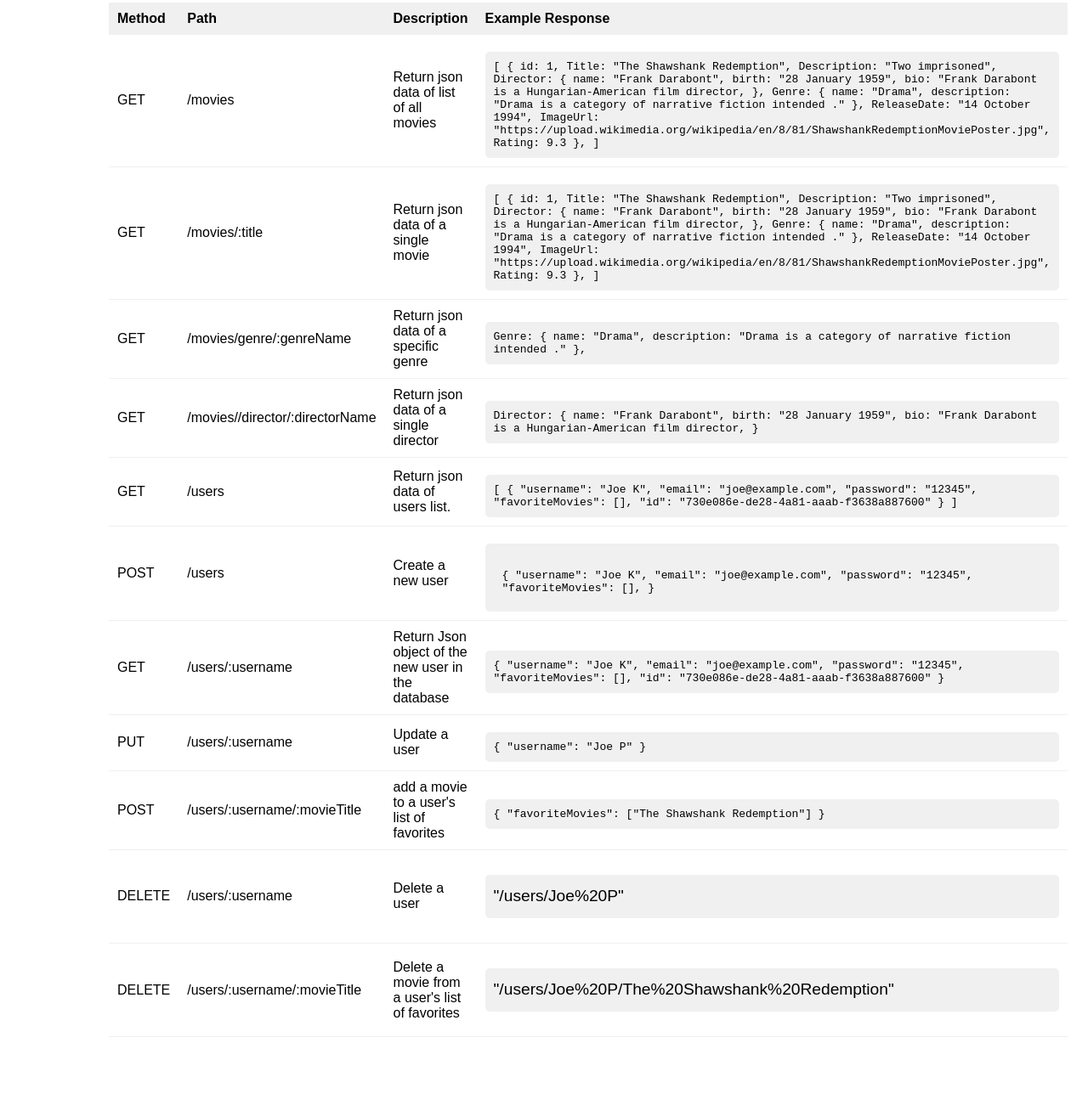
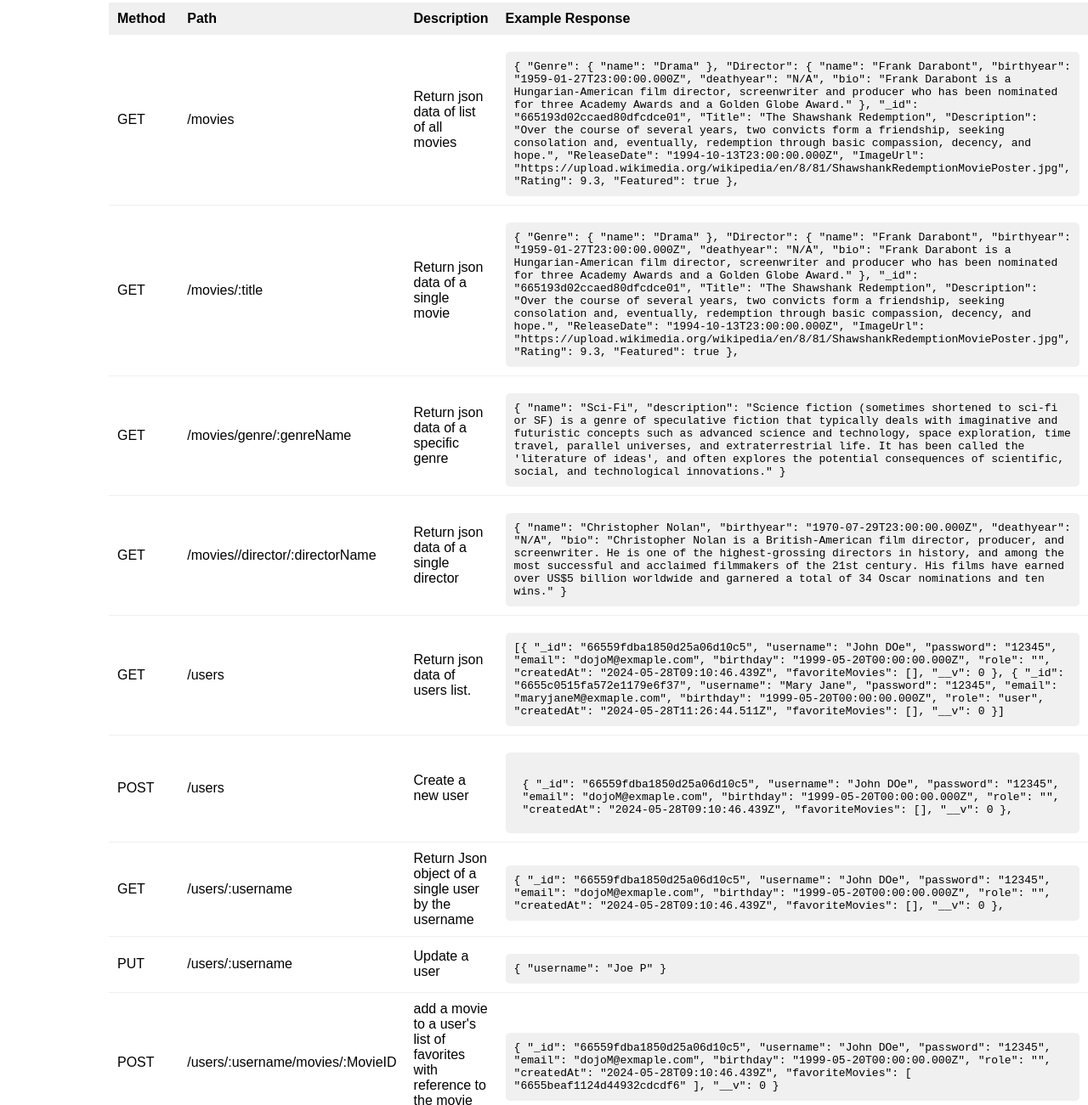
Before and after one commit to NodEm9/movie_api, a website: page public/documentation.html in a window 1280 px wide. Shown: the part 364-1665 px from the top of the page at 85% size. Before the commit the page ends 1605 px from the top, so only its background shows below. Drawn offline with Linux system fonts and the light colour scheme.

Commit message:
Refactor endpionts and return data types examples to be the new data from mongoose model pattern

```diff
--- a/public/documentation.html
+++ b/public/documentation.html
@@ -1,8 +1,8 @@
 <!DOCTYPE html>
 <html lang="en">
   <head>
-  <meta charset="UTF-8">
-  <meta name="viewport" content="width=device-width, initial-scale=1.0">
+    <meta charset="UTF-8" />
+    <meta name="viewport" content="width=device-width, initial-scale=1.0" />
     <title>Documentation</title>
   </head>
   <style>
@@ -30,7 +30,8 @@
       border-radius: 10px;
     }
 
-  #Intro-text, #Intro-text1 {
+    #Intro-text,
+    #Intro-text1 {
       font-size: 1.2em;
       line-height: 1.6;
       border-radius: 5px;
@@ -72,12 +73,13 @@
     }
   </style>
   <body>
-  <h1>Documentation</h1>
+    <h1>API Documentation</h1>
     <div>
-    <p id="Intro-text">The web
-      application will provide users with access to information about different
-      movies, directors, and genres. Users will be able to sign up, update their
-      personal information, and create a list of their favorite movies.
+      <p id="Intro-text">
+        The web application will provide users with access to information about
+        different movies, directors, and genres. Users will be able to sign up,
+        update their personal information, and create a list of their favorite
+        movies.
       </p>
 
       <p id="Intro-text1">Here is the documentation for the Movie API:</p>
@@ -99,25 +101,24 @@
             <td>Return json data of list of all movies</td>
             <td>
               <code>
-            [
                 {
-              id: 1,
-              Title: "The Shawshank Redemption",
-              Description: "Two imprisoned",
-              Director: {
-                name: "Frank Darabont",
-                birth: "28 January 1959",
-                bio: "Frank Darabont is a Hungarian-American film director,
+                  "Genre": {
+                    "name": "Drama"
                   },
-              Genre: {
-                name: "Drama",
-                description: "Drama is a category of narrative fiction intended ."
+                  "Director": {
+                    "name": "Frank Darabont",
+                    "birthyear": "1959-01-27T23:00:00.000Z",
+                    "deathyear": "N/A",
+                    "bio": "Frank Darabont is a Hungarian-American film director, screenwriter and producer who has been nominated for three Academy Awards and a Golden Globe Award."
                   },
-              ReleaseDate: "14 October 1994",
-              ImageUrl: "https://upload.wikimedia.org/wikipedia/en/8/81/ShawshankRedemptionMoviePoster.jpg",
-              Rating: 9.3
+                  "_id": "665193d02ccaed80dfcdce01",
+                  "Title": "The Shawshank Redemption",
+                  "Description": "Over the course of several years, two convicts form a friendship, seeking consolation and, eventually, redemption through basic compassion, decency, and hope.",
+                  "ReleaseDate": "1994-10-13T23:00:00.000Z",
+                  "ImageUrl": "https://upload.wikimedia.org/wikipedia/en/8/81/ShawshankRedemptionMoviePoster.jpg",
+                  "Rating": 9.3,
+                  "Featured": true
                 },
-            ]
               </code>
             </td>
           </tr>
@@ -127,25 +128,24 @@
             <td>Return json data of a single movie</td>
             <td>
               <code>
-            [
                 {
-              id: 1,
-              Title: "The Shawshank Redemption",
-              Description: "Two imprisoned",
-              Director: {
-                name: "Frank Darabont",
-                birth: "28 January 1959",
-                bio: "Frank Darabont is a Hungarian-American film director,
+                  "Genre": {
+                    "name": "Drama"
                   },
-              Genre: {
-                name: "Drama",
-                description: "Drama is a category of narrative fiction intended ."
+                  "Director": {
+                    "name": "Frank Darabont",
+                    "birthyear": "1959-01-27T23:00:00.000Z",
+                    "deathyear": "N/A",
+                    "bio": "Frank Darabont is a Hungarian-American film director, screenwriter and producer who has been nominated for three Academy Awards and a Golden Globe Award."
                   },
-              ReleaseDate: "14 October 1994",
-              ImageUrl: "https://upload.wikimedia.org/wikipedia/en/8/81/ShawshankRedemptionMoviePoster.jpg",
-              Rating: 9.3
+                  "_id": "665193d02ccaed80dfcdce01",
+                  "Title": "The Shawshank Redemption",
+                  "Description": "Over the course of several years, two convicts form a friendship, seeking consolation and, eventually, redemption through basic compassion, decency, and hope.",
+                  "ReleaseDate": "1994-10-13T23:00:00.000Z",
+                  "ImageUrl": "https://upload.wikimedia.org/wikipedia/en/8/81/ShawshankRedemptionMoviePoster.jpg",
+                  "Rating": 9.3,
+                  "Featured": true
                 },
-            ]
               </code>
             </td>
           </tr>
@@ -155,10 +155,10 @@
             <td>Return json data of a specific genre</td>
             <td>
               <code>
-              Genre: {
-                name: "Drama",
-                description: "Drama is a category of narrative fiction intended ."
-              },
+                {
+                  "name": "Sci-Fi",
+                  "description": "Science fiction (sometimes shortened to sci-fi or SF) is a genre of speculative fiction that typically deals with imaginative and futuristic concepts such as advanced science and technology, space exploration, time travel, parallel universes, and extraterrestrial life. It has been called the 'literature of ideas', and often explores the potential consequences of scientific, social, and technological innovations."
+                }
               </code>
             </td>
           </tr>
@@ -168,10 +168,11 @@
             <td>Return json data of a single director</td>
             <td>
               <code>
-            Director: {
-              name: "Frank Darabont",
-              birth: "28 January 1959",
-              bio: "Frank Darabont is a Hungarian-American film director,
+                {
+                  "name": "Christopher Nolan",
+                  "birthyear": "1970-07-29T23:00:00.000Z",
+                  "deathyear": "N/A",
+                  "bio": "Christopher Nolan is a British-American film director, producer, and screenwriter. He is one of the highest-grossing directors in history, and among the most successful and acclaimed filmmakers of the 21st century. His films have earned over US$5 billion worldwide and garnered a total of 34 Oscar nominations and ten wins."
                 }
               </code>
             </td>
@@ -182,15 +183,28 @@
             <td>Return json data of users list.</td>
             <td>
               <code>
-          [
+                [{
+                  "_id": "66559fdba1850d25a06d10c5",
+                  "username": "John DOe",
+                  "password": "12345",
+                  "email": "dojoM@exmaple.com",
+                  "birthday": "1999-05-20T00:00:00.000Z",
+                  "role": "",
+                  "createdAt": "2024-05-28T09:10:46.439Z",
+                  "favoriteMovies": [],
+                  "__v": 0
+                },
                 {
-            "username": "Joe K",
-            "email": "joe@example.com",
+                  "_id": "6655c0515fa572e1179e6f37",
+                  "username": "Mary Jane",
                   "password": "12345",
+                  "email": "maryjaneM@exmaple.com",
+                  "birthday": "1999-05-20T00:00:00.000Z",
+                  "role": "user",
+                  "createdAt": "2024-05-28T11:26:44.511Z",
                   "favoriteMovies": [],
-            "id": "730e086e-de28-4a81-aaab-f3638a887600"
-        }
-        ]
+                  "__v": 0
+                }]
               </code>
             </td>
           </tr>
@@ -202,11 +216,16 @@
               <code>
                 <code>
                   {
-                "username": "Joe K",
-                "email": "joe@example.com",
+                    "_id": "66559fdba1850d25a06d10c5",
+                    "username": "John DOe",
                     "password": "12345",
+                    "email": "dojoM@exmaple.com",
+                    "birthday": "1999-05-20T00:00:00.000Z",
+                    "role": "",
+                    "createdAt": "2024-05-28T09:10:46.439Z",
                     "favoriteMovies": [],
-            }
+                    "__v": 0
+                  },
                 </code>
               </code>
             </td>
@@ -214,16 +233,20 @@
           <tr>
             <td>GET</td>
             <td>/users/:username</td>
-        <td>Return Json object of the new user in the database</td>
+            <td>Return Json object of a single user by the username</td>
             <td>
               <code>
                 {
-              "username": "Joe K",
-              "email": "joe@example.com",
+                  "_id": "66559fdba1850d25a06d10c5",
+                  "username": "John DOe",
                   "password": "12345",
+                  "email": "dojoM@exmaple.com",
+                  "birthday": "1999-05-20T00:00:00.000Z",
+                  "role": "",
+                  "createdAt": "2024-05-28T09:10:46.439Z",
                   "favoriteMovies": [],
-              "id": "730e086e-de28-4a81-aaab-f3638a887600"
-          }
+                  "__v": 0
+                },
               </code>
             </td>
           </tr>
@@ -232,21 +255,27 @@
             <td>/users/:username</td>
             <td>Update a user</td>
             <td>
-          <code>
-            {
-              "username": "Joe P"
-            }
-          </code>
+              <code> { "username": "Joe P" } </code>
             </td>
           </tr>
           <tr>
             <td>POST</td>
-        <td>/users/:username/:movieTitle</td>
-        <td>add a movie to a user's list of favorites</td>
+            <td>/users/:username/movies/:MovieID</td>
+            <td>add a movie to a user's list of favorites with reference to the movie id.</td>
             <td>
               <code>
                 {
-              "favoriteMovies": ["The Shawshank Redemption"]
+                  "_id": "66559fdba1850d25a06d10c5",
+                  "username": "John DOe",
+                  "password": "12345",
+                  "email": "dojoM@exmaple.com",
+                  "birthday": "1999-05-20T00:00:00.000Z",
+                  "role": "",
+                  "createdAt": "2024-05-28T09:10:46.439Z",
+                  "favoriteMovies": [
+                    "6655beaf1124d44932cdcdf6"
+                  ],
+                  "__v": 0
                 }
               </code>
             </td>
@@ -256,19 +285,15 @@
             <td>/users/:username</td>
             <td>Delete a user</td>
             <td>
-          <p>
-            "/users/Joe%20P"
-          </p>
+              <p>"/users/Joe%20P"</p>
             </td>
           </tr>
           <tr>
             <td>DELETE</td>
-        <td>/users/:username/:movieTitle</td>
+            <td>/users/:username/movies/:MovieID</td>
             <td>Delete a movie from a user's list of favorites</td>
             <td>
-          <p>
-            "/users/Joe%20P/The%20Shawshank%20Redemption"
-          </p>
+              <code>"/users/Joe%20P/moives/6655beaf1124d44932cdcdf6"</code>
             </td>
           </tr>
         </tbody>
```
Lines whose indentation alone changed are shown as unchanged.
